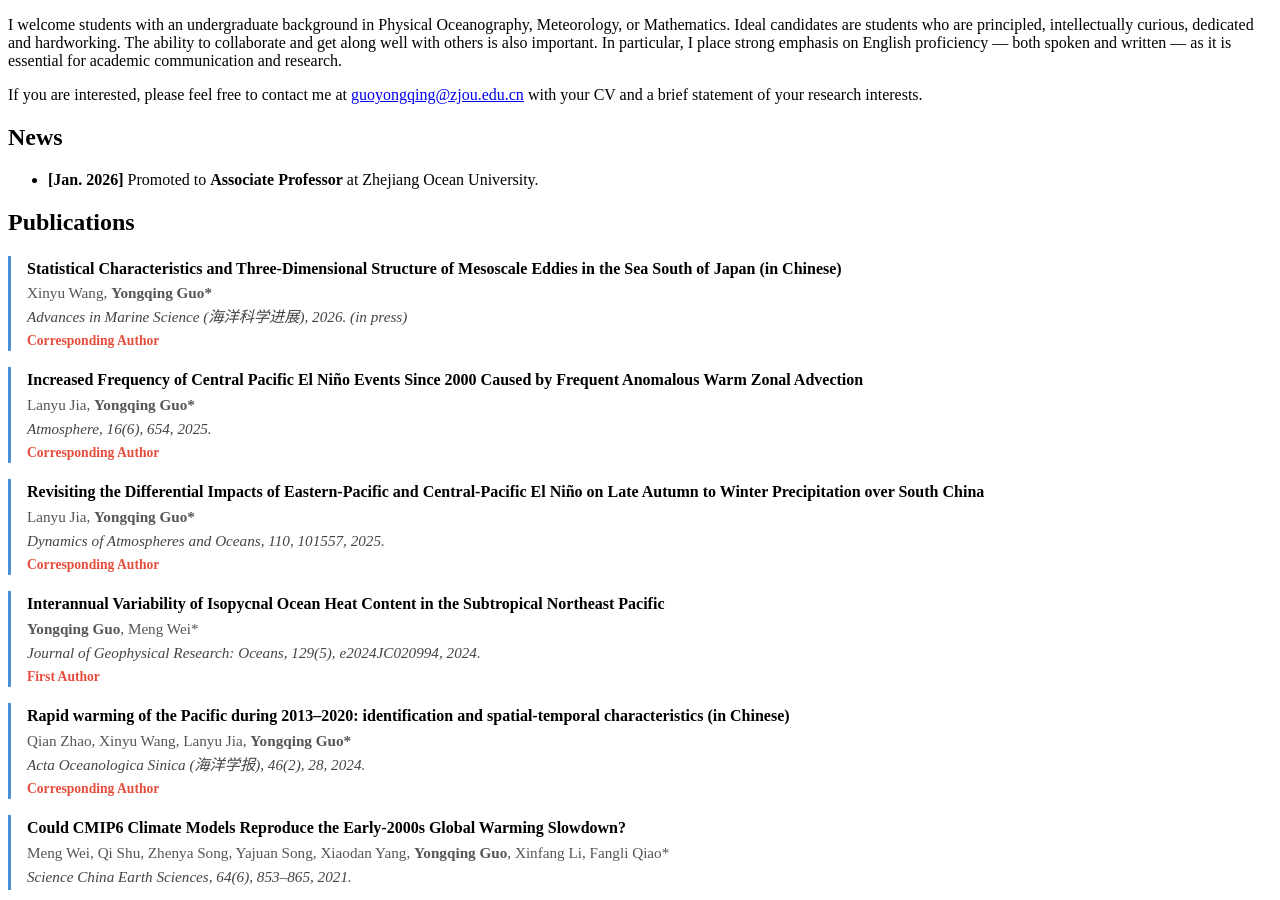
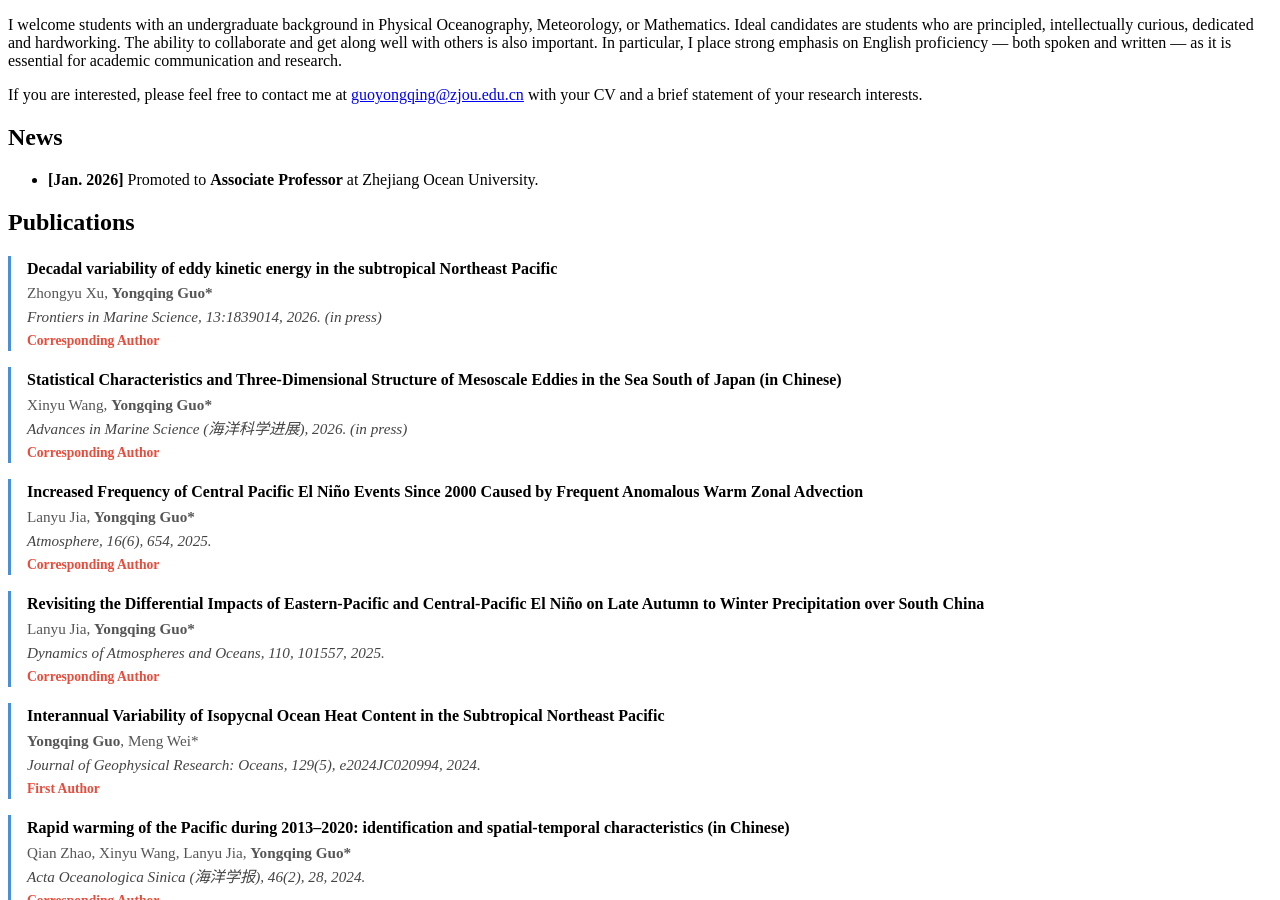
Before and after one commit to guoyq0314/guoyq0314.github.io, a Jekyll site: the page built from index.md, in a window 1280 px wide and 900 px high, scrolled down 797 px. Built offline with Jekyll 4.4.1, drawn with Linux system fonts in a browser that asks for light colours; our own code applies the rules of GitHub Pages for plain Markdown files.

Commit message:
Add new publication on eddy kinetic energy variability
Added publication details for a new paper on eddy kinetic energy.

```diff
--- a/_data/publications.yml
+++ b/_data/publications.yml
@@ -1,4 +1,9 @@
 main:
+  - title: "Decadal variability of eddy kinetic energy in the subtropical Northeast Pacific"
+    authors: "Zhongyu Xu, <strong>Yongqing Guo*</strong>"
+    conference_short: Front. Mar. Sci.
+    conference: "Frontiers in Marine Science, 13:1839014, 2026. <em>(in press)</em>"
+    notes: Corresponding Author
 
   - title: "Statistical Characteristics and Three-Dimensional Structure of Mesoscale Eddies in the Sea South of Japan (in Chinese)"
     authors: "Xinyu Wang, <strong>Yongqing Guo*</strong>"
```
